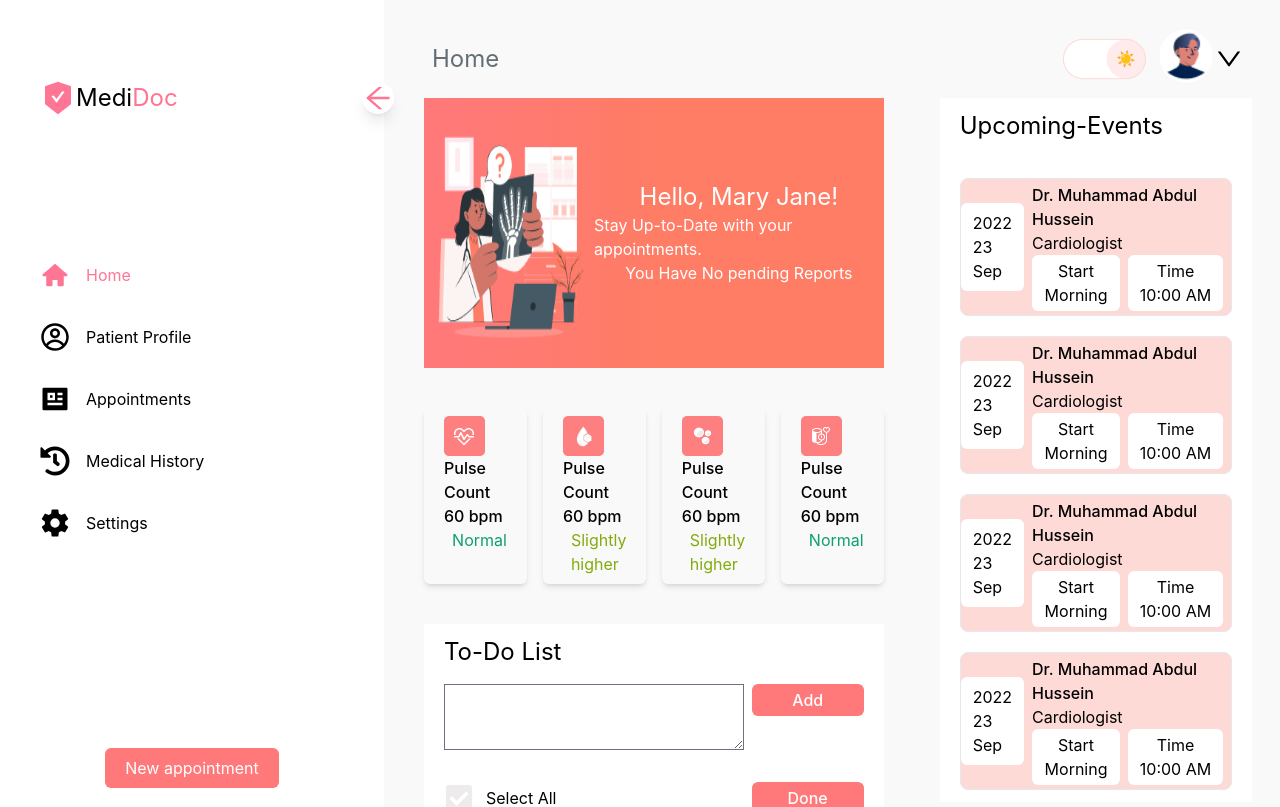
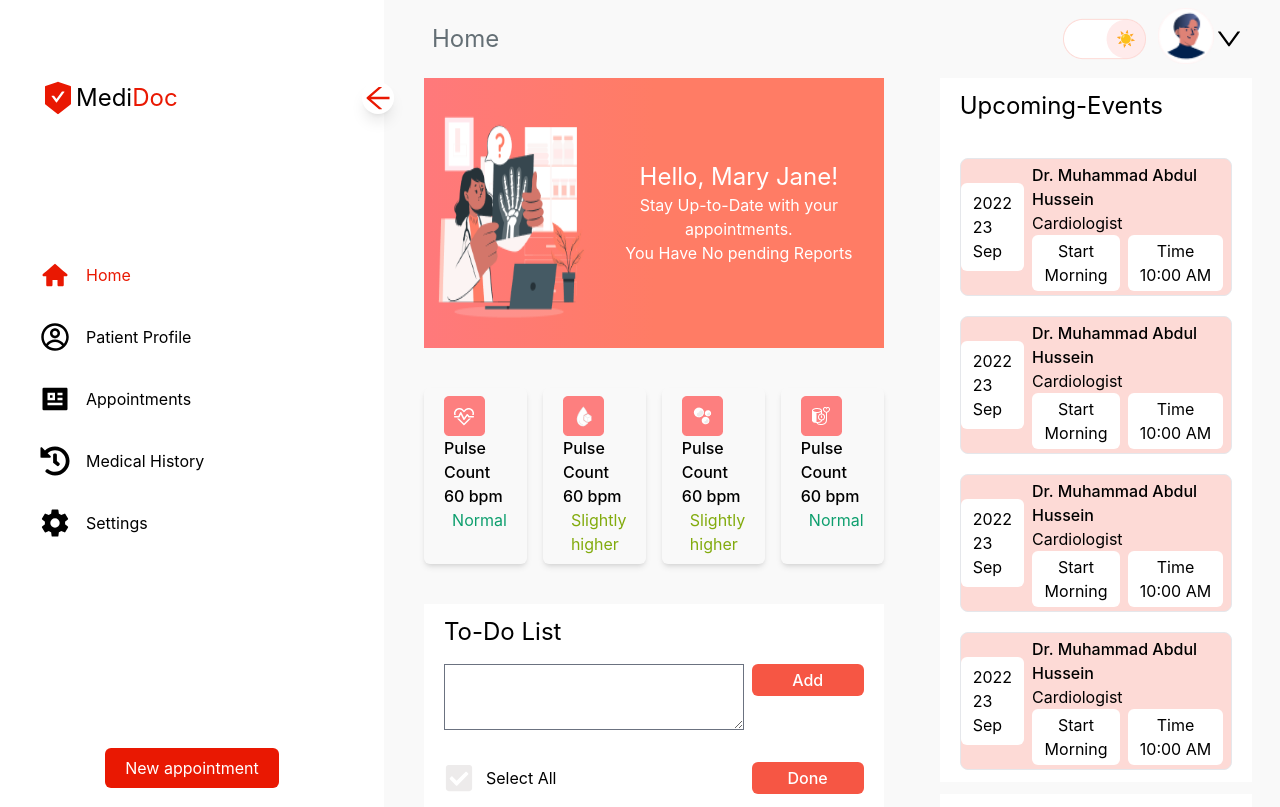
Before and after one commit to shaharia1999/News-web, a React (Create React App) app: page / in a window 1280 px wide. Shown: the top 807 px of the page. Built offline with nearby package versions, Linux system fonts and the light colour scheme.

Commit message:
first commit

```diff
--- a/public/index.html
+++ b/public/index.html
@@ -25,7 +25,7 @@
       work correctly both with client-side routing and a non-root public URL.
       Learn how to configure a non-root public URL by running `npm run build`.
     -->
-    <title>React App</title>
+    <title>Worldwide News</title>
   </head>
   <body class="">
     <noscript>You need to enable JavaScript to run this app.</noscript>
--- a/src/App.js
+++ b/src/App.js
@@ -34,7 +34,7 @@ function App() {
   return (
     <div className="flex relative">
 
-      <div className={`fixed  lg:h-screen lg:sticky top-0 left-0  dark:bg-[#2E1619] dark:text-white bg-[#FFFFFF] h-auto`}>
+      <div className={`fixed  lg:h-screen lg:sticky top-0 left-0 z-50  dark:bg-[#2E1619] dark:text-white bg-[#FFFFFF] h-auto`}>
         <div
           className={`h-screen ${responsive?'block':'hidden'} md:block   relative dark:bg-[#2E1619] dark:text-white bg-[#FFFFFF] ${
             hide ? " w-64 md:w-96" : "w-20"
@@ -42,17 +42,17 @@ function App() {
         >
           {hide ? (
             <div className="flex px-10 items-center relative pt-20">
-              <AiFillSafetyCertificate className="text-[#FF7594] text-4xl font-medium " />
+              <AiFillSafetyCertificate className="text-[#E91802] dark:text-[#FF7594] text-4xl font-medium " />
               <p className="text-[24px] ">
                 {" "}
-                Medi<span className="text-[#FF7594]">Doc</span>
+                Medi<span className="text-[#E91802] dark:text-[#FF7594] ">Doc</span>
               </p>
               <AiOutlineArrowLeft
-                className="bg-white md:block hidden text-[#FF7594] w-8 h-8 cursor-pointer shadow-lg rounded-full absolute right-[-10px]"
+                className="bg-white md:block hidden text-[#E91802] dark:text-[#FF7594]  w-8 h-8 cursor-pointer shadow-lg rounded-full absolute right-[-10px]"
                 onClick={() => setHide((prev) => !prev)}
               />
               <AiOutlineArrowLeft
-                className="bg-white block md:hidden text-[#FF7594] w-8 h-8 cursor-pointer shadow-lg rounded-full absolute right-[-10px]"
+                className="bg-white block md:hidden text-[#E91802] dark:text-[#FF7594]  w-8 h-8 cursor-pointer shadow-lg rounded-full absolute right-[-10px]"
                 onClick={() => setResponsive((prev) => !prev)}
               />
             </div>
@@ -63,7 +63,7 @@ function App() {
               } gap-4 py-4 pt-10`}
             >
               <GiHamburgerMenu
-                className="text-[#FF7594] text-3xl font-medium cursor-pointer "
+                className="text-[#E91802] dark:text-[#FF7594]  text-3xl font-medium cursor-pointer "
                 onClick={() => setHide((prev) => !prev)}
               />
             </li>
@@ -76,8 +76,8 @@ function App() {
                   !hide && "justify-center"
                 } gap-4 py-4`}
               >
-                <TiHome className="text-[#FF7594] text-3xl font-medium " />
-                {hide && <p className="text-16px text-[#FF7594]">Home</p>}
+                <TiHome className="text-[#E91802] dark:text-[#FF7594]  text-3xl font-medium " />
+                {hide && <p className="text-16px text-[#E91802] dark:text-[#FF7594] ">Home</p>}
               </li>
               <li
                 className={`flex  items-center ${
@@ -117,7 +117,7 @@ function App() {
           </div>
           <div className="absolute bottom-3  w-full flex justify-center">
             {hide ? (
-              <p className="text-16px  bg-gradient-to-r w-auto from-[#FF797B] rounded-md to-[#FF797B] px-5 py-2 text-white ">
+              <p className="text-16px  dark:bg-[#FF797B] bg-[#E91802]  w-auto  rounded-md  px-5 py-2 text-white ">
                 New appointment
               </p>
             ) : (
@@ -135,8 +135,8 @@ function App() {
         </div>
       </div>
 {/* main */}
-      <div className="md:pl-28  dark:bg-[#150A09] dark:text-white bg-[#F9F9F9] w-full lg:pl-10 pl-0 md:pr-7 md:pt-5 md:py-10  ">
-       <div className="flex justify-between items-center  bg-[#FF797B] md:bg-transparent px-2 py-2">
+      <div className="md:pl-28  dark:bg-[#150A09] dark:text-white bg-[#F9F9F9] w-full lg:pl-10 pl-0 md:pr-7 md:pt-0 md:py-10  ">
+       <div className="flex justify-between items-center  bg-[#FF797B] md:bg-[#F9F9F9] dark:md:bg-[#150A09] px-2 py-2 sticky top-0 left-0">
           <div className="flex justify-center items-center ">
           <GiHamburgerMenu className="text-[white] text-2xl font-medium mr-2 md:hidden" onClick={()=>setResponsive(prev=>!prev)} />
           <p className="text-[24px] text-[#646F75] dark:text-white">Home</p></div>
@@ -168,9 +168,9 @@ function App() {
           <div className="lg:col-span-7 ">
             <article className="bg-gradient-to-r from-[#FF797B] via-[#FF7C65] to-[#FF7C65] flex text-white ">
                  <div><img className=" h-[270px] w-[270px]"  alt="doctor" src={simple1}/></div>
-                 <div className="flex justify-center items-center text-left flex-col w-full">
+                 <div className="flex justify-center items-center  flex-col w-full text-center">
                 <h3 className="text-2xl">Hello, Mary Jane!</h3>
-                <p>Stay Up-to-Date with your appointments.</p>
+                <p className="text-center">Stay Up-to-Date with your appointments.</p>
                 <p>You Have No pending Reports</p>
 
 
@@ -238,7 +238,7 @@ function App() {
               <article className="flex justify-between gap-x-2">
                 <textarea className="w-10/12"></textarea>
                 <div className="">
-                <button className="bg-[#FF797B] w-28 py-1 font-medium text-white rounded-md">Add</button>
+                <button className="dark:bg-[#FF797B] bg-[#f65644]  w-28 py-1 font-medium text-white rounded-md">Add</button>
                 </div>
 
               </article>
@@ -246,13 +246,13 @@ function App() {
 
                  <div className="flex justify-center items-center"><FaCheckSquare className="text-[#EDEBEB] text-3xl mr-3" />
                  <p>Select All</p></div>
-                 <div><button className="bg-[#FF797B] w-28 py-1 font-medium text-white rounded-md">Done</button></div>
+                 <div><button className="dark:bg-[#FF797B] bg-[#f65644]  w-28 py-1 font-medium text-white rounded-md">Done</button></div>
               </article>
               <article className="mt-10">
                 <ul>
                   <li className="flex justify-between items-center py-1">
                     <div className="flex justify-center items-center">
-                    <FaCheckSquare className="text-[#FF797B] text-3xl mr-3" />
+                    <FaCheckSquare className=" dark:text-[#FF797B] text-[#f65644]  text-3xl mr-3" />
                   <p>Lorem ipsum dolor sit amet, consectetur adipiscing elit. </p>
                     </div>
 
```
